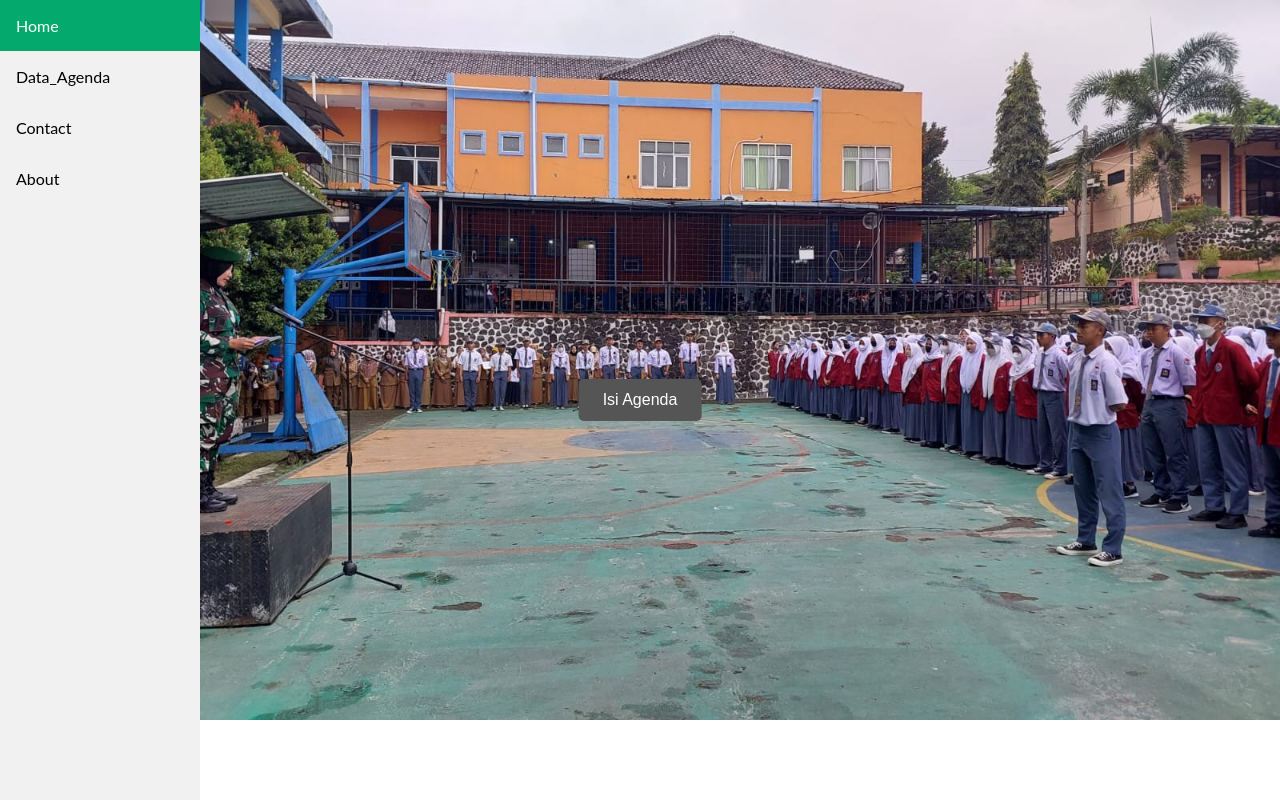
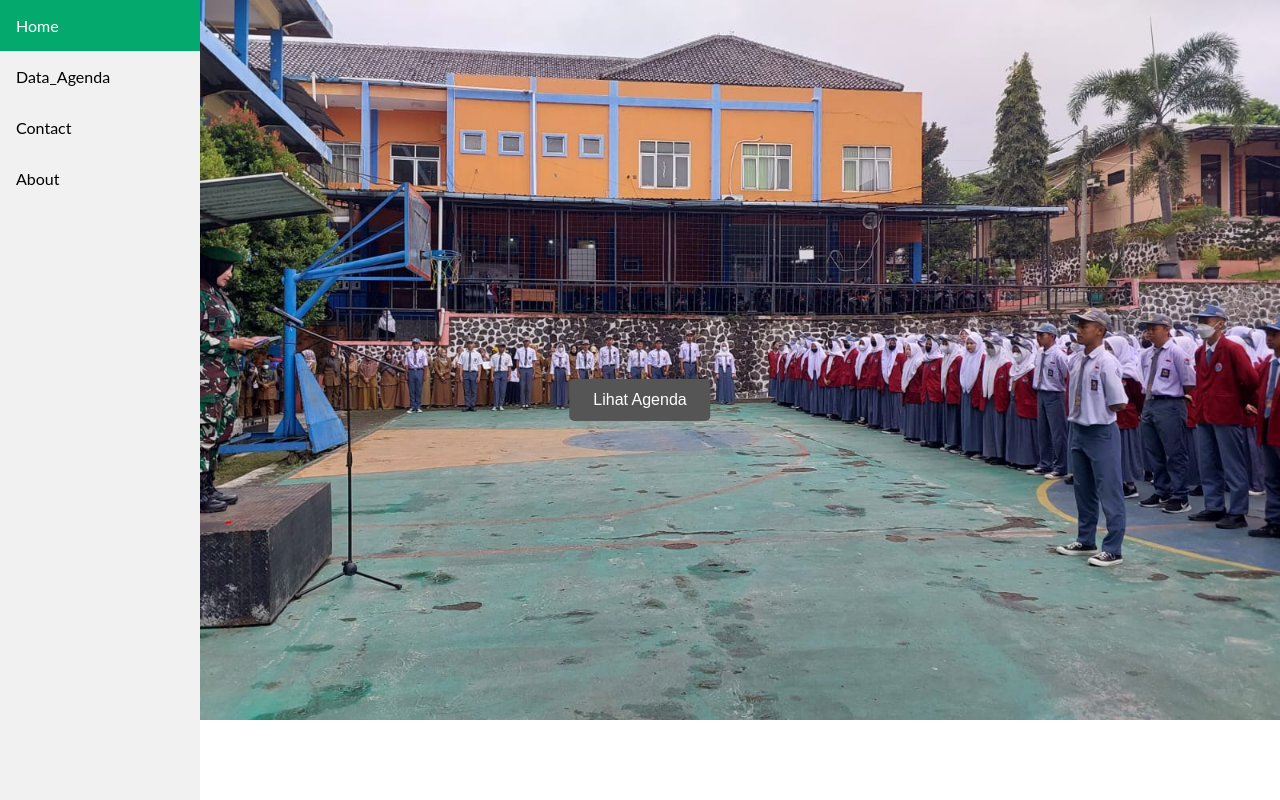
Before and after one commit to irfanmhdk/agenda, a PHP site: page /beranda.php in a window 1280 px wide. Run offline with PHP 8.4, Linux system fonts and the light colour scheme.

Commit message:
update beranda

```diff
--- a/agenda/beranda.php
+++ b/agenda/beranda.php
@@ -50,6 +50,7 @@
         <div class="container">
          <img src="smkn2.jpg" alt="Snow" style="width:100%">
          <a href="isi_agenda.php"> <button class="btn">Isi Agenda</button></a>
+         <a href="lihat_agenda.php"> <button class="btn">Lihat Agenda</button></a>
         </div>
     </header>
 </body>
```
